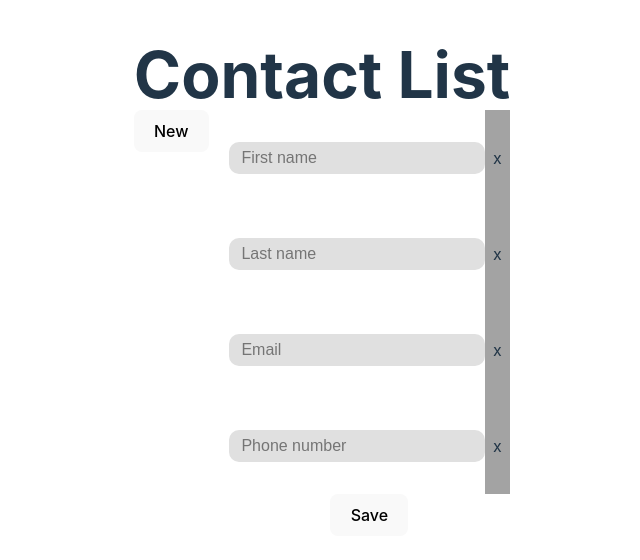
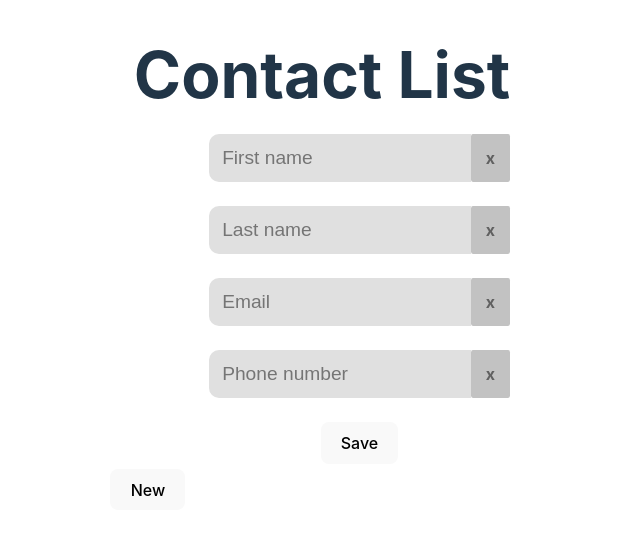
Before and after one commit to Crumpu/contactList, a React (Vite) app: page / in a window 1280 px wide. Shown: the top 560 px of the page, without its empty margins (318-958 px from the left). Built offline with nearby package versions, Linux system fonts and the light colour scheme.

Commit message:
finished

```diff
--- a/src/App.jsx
+++ b/src/App.jsx
@@ -126,18 +126,11 @@ export class App extends Component {
 
   render() {
     return (
-      <div className="appDiv">
+      <>
         <div id="h1Div">
           <h1>Contact List</h1>
         </div>
-        <div className="contactForm">
-          <ContactForm
-            onSubmit={this.saveContact}
-            currentContact={this.state.currentContact}
-            onDelete={this.deleteContact}
-          />
-        </div>
-        <div className="contactList">
+        <div className="appDiv">
           <ContactList
             contacts={this.state.contacts}
             addNewContact={this.addNewContact}
@@ -145,8 +138,13 @@ export class App extends Component {
             onSelect={this.selectContact}
             bgColor={this.bgColor}
           />
+          <ContactForm
+            onSubmit={this.saveContact}
+            currentContact={this.state.currentContact}
+            onDelete={this.deleteContact}
+          />
         </div>
-      </div>
+      </>
     );
   }
 }
--- a/src/components/ContactForm/ContactForm.css
+++ b/src/components/ContactForm/ContactForm.css
@@ -1,28 +1,32 @@
-.inputDiv{
-    display: flex;
+.inputDiv {
+  display: flex;
+  height: 3em;
+  margin: 3vh;
 }
 
-.inputDiv > div{
-    margin: 0;
-}
-
-.clearInput{
-   align-content: center;
-   height: inherit;
-   background-color: rgb(163, 163, 163);
-   width: 2vw;
+.clearInput {
+  color: rgba(0, 0, 0, 0.5);
+  font-weight: 700;
+  border-radius: 5%;
+  background-color: rgb(194, 194, 194);
+  text-align: center;
+  align-content: center;
+  width: 3vw;
 }
 
 input {
   display: flex;
   font-size: larger;
-  width: 20vw;
-  height: 2rem;
-  margin: 4vh 0;
+  height: inherit;
   padding-left: 1vw;
-  font-size: 1em;
   font-weight: 500;
   border: none;
-  border-radius: 10px;
+  border-top-left-radius: 10px;
+  border-bottom-left-radius: 10px;
   background-color: rgb(224, 224, 224);
 }
+
+.formButtons {
+  display: flex;
+  justify-content: space-evenly;
+}
--- a/src/components/ContactForm/ContactForm.jsx
+++ b/src/components/ContactForm/ContactForm.jsx
@@ -110,12 +110,14 @@ export class ContactForm extends Component {
             x
           </span>
         </div>
+        <div className='formButtons'>
           <button type="submit">Save</button>
           {!this.props.currentContact.id ? (
             <></>
           ) : (
             <button onClick={this.onContactDelete}>Delete</button>
           )}
+        </div>
       </form>
     );
   }
--- a/src/components/ContactItem/ContactItem.css
+++ b/src/components/ContactItem/ContactItem.css
@@ -25,7 +25,7 @@
   background-color: rgb(194, 194, 194);
   text-align: center;
   align-content: center;
-  width: 2vw;
+  width: 3vw;
 }
 
 .initialSpan {
@@ -41,3 +41,8 @@
   font-size: 1em;
   font-weight: 600;
 }
+
+.buttonNew{
+
+  display: flex;
+}
--- a/src/components/ContactList/ContactList.jsx
+++ b/src/components/ContactList/ContactList.jsx
@@ -2,14 +2,11 @@ import { Component } from 'react';
 import ContactItem from '../ContactItem/ContactItem';
 
 export class ContactList extends Component {
-  clearForm = () => {
-
-}
   render() {
     return (
-      <>
+      <div className="contactList">
+        <div className="listItems">
           {this.props.contacts.map((contact) => {
-
             return (
               <ContactItem
                 key={contact.id}
@@ -21,8 +18,11 @@ export class ContactList extends Component {
               />
             );
           })}
-        <button onClick={this.props.addNewContact}>New</button>
-      </>
+        </div>
+        <button onClick={this.props.addNewContact} className="buttonNew">
+          New
+        </button>
+      </div>
     );
   }
 }
--- a/src/index.css
+++ b/src/index.css
@@ -20,20 +20,43 @@
     'b b b . c c c'
     'b b b . c c c'
     'b b b . c c c'
-    'b b b . c c c'
     '. . . . . . .'
-    '. d . . e . f';
+    '. d . . . e .';
 }
 
 .contactList {
   grid-area: b;
+  display: flex;
+  flex-direction: column;
+  height: 50vh;
+  position: relative;
+}
+
+.formButtons > button {
+  height: max-content;
+}
+
+.buttonNew {
+margin: auto;
+}
+
+.listItems {
+  height: 60vh;
+  overflow: auto;
+}
+
+#contactItemForm {
+  grid-area: c;
+  height: 80vh;
 }
 
 .contactForm {
+  display: flex;
   grid-area: c;
 }
 
 #h1Div {
+  text-align: center;
   grid-area: a;
   width: 100%;
   height: auto;
@@ -70,19 +93,3 @@ button {
 button:hover {
   border-color: #646cff;
 }
-button:focus,
-button:focus-visible {
-  outline: 4px auto -webkit-focus-ring-color;
-}
-
-@media (prefers-color-scheme: light) {
-  :root {
-    color: #213547;
-    background-color: #ffffff;
-  }
-  a:hover {
-    color: #747bff;
-  }
-  button {
-  }
-}
```
Lines whose indentation alone changed are shown as unchanged.
